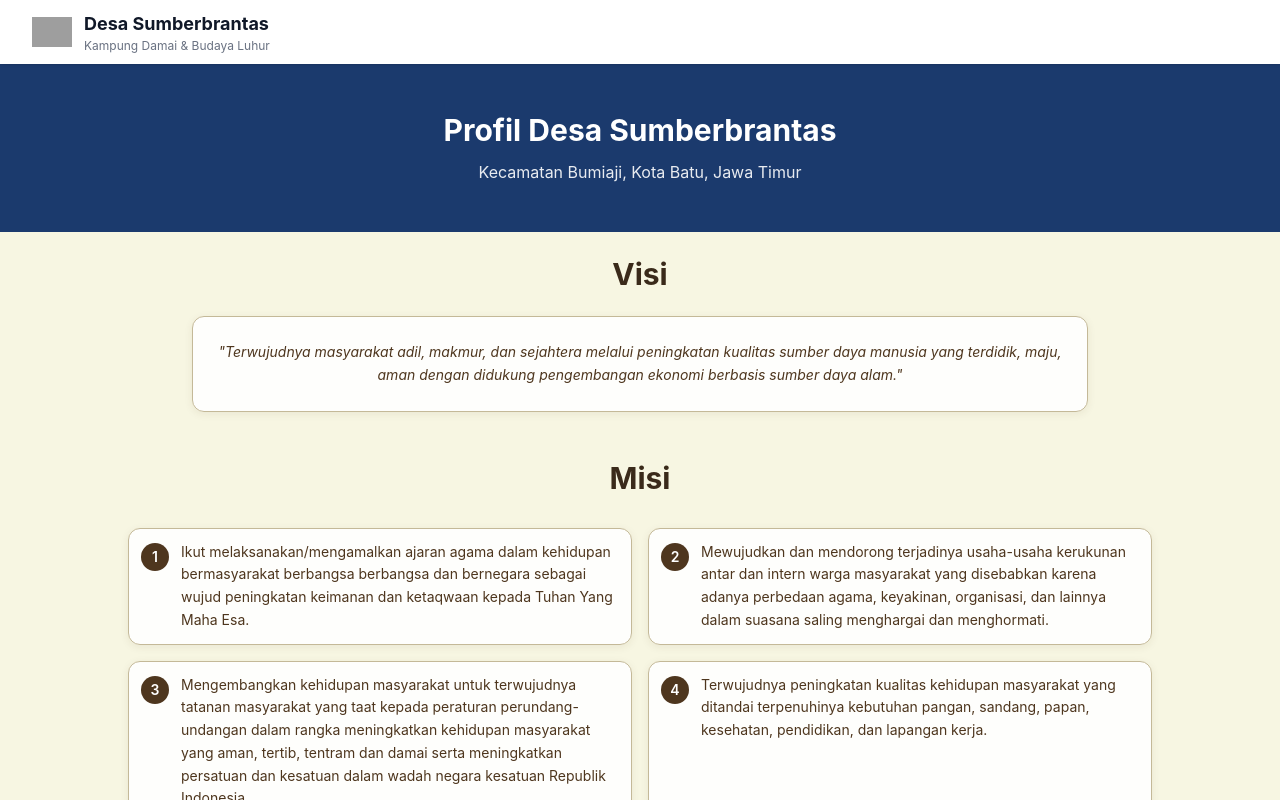
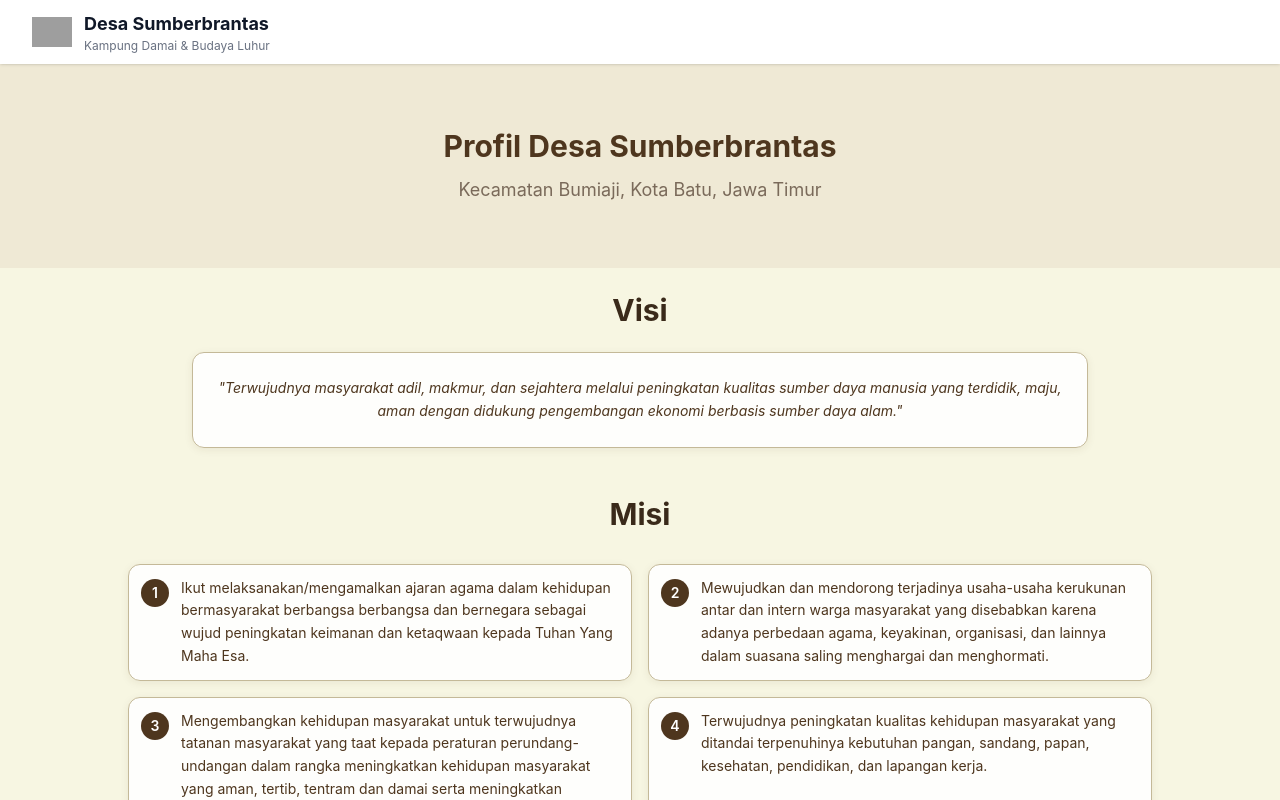
Before and after one commit to sumberbrantas/website-desa-sumberbrantas, a Next.js app: page /profil-desa in a window 1280 px wide. Shown: the top 800 px of the page. Built offline with nearby package versions, Linux system fonts and the light colour scheme; grey boxes are pictures that could not be loaded.

Commit message:
color ui edit

```diff
--- a/src/app/profil-desa/page.tsx
+++ b/src/app/profil-desa/page.tsx
@@ -27,11 +27,11 @@ const ProfilDesaPage = () => {
     <div className={`min-h-screen flex flex-col smooth-transition ${mounted ? "smooth-reveal" : "animate-on-load"}`}>
       <Header />
 
-      <section className="bg-[#1B3A6D] text-white py-12">
+      <section className="py-16" style={{ backgroundColor: "var(--background-alt)" }}>
         <div className="max-w-7xl mx-auto px-4 sm:px-6 lg:px-8">
           <div className="text-center">
             <h1 className="text-2xl md:text-3xl font-bold mb-3">{judul}</h1>
-            {subJudul && <p className="text-base text-white/90 max-w-2xl mx-auto">{subJudul}</p>}
+            {subJudul && <p className="text-lg max-w-2xl mx-auto text-earth-muted">{subJudul}</p>}
           </div>
         </div>
       </section>
--- a/src/hooks/useInfoCardsData.ts
+++ b/src/hooks/useInfoCardsData.ts
@@ -18,13 +18,13 @@ export const useInfoCardsData = () => {
     {
       icon: FiUsers,
       title: "Jumlah Penduduk",
-      value: "7.847",
+      value: "4.979",
       subtitle: "Jiwa",
     },
     {
       icon: FiHome,
       title: "Jumlah RT",
-      value: "39",
+      value: "34",
       subtitle: "Rukun Tetangga",
     },
   ];
--- a/src/hooks/useWeather.ts
+++ b/src/hooks/useWeather.ts
@@ -58,7 +58,7 @@ export const useWeather = () => {
               windSpeed: Math.round(current.windspeed),
               icon: weatherInfo.icon,
               feelsLike: Math.round(current.temperature + (current.windspeed > 10 ? -2 : 0)),
-              source: "Open-Meteo"
+              source: "Open-Meteo",
             };
           }
         } catch (error) {
@@ -67,7 +67,7 @@ export const useWeather = () => {
 
         if (!weatherData) {
           try {
-            const wttrResponse = await fetch(`https://wttr.in/Malang,Indonesia?format=j1`);
+            const wttrResponse = await fetch(`https://wttr.in/Sumberbrantas,Bumiaji?format=j1`);
             if (wttrResponse.ok) {
               const wttrData = await wttrResponse.json();
               const current = wttrData.current_condition[0];
@@ -78,7 +78,7 @@ export const useWeather = () => {
                 windSpeed: parseInt(current.windspeedKmph),
                 icon: current.weatherCode,
                 feelsLike: parseInt(current.FeelsLikeC),
-                source: "wttr.in"
+                source: "wttr.in",
               };
             }
           } catch (error) {
@@ -90,7 +90,7 @@ export const useWeather = () => {
           console.log("✅ Weather data received from", weatherData.source, ":", {
             description: weatherData.description,
             icon: weatherData.icon,
-            temperature: weatherData.temperature + "°C"
+            temperature: weatherData.temperature + "°C",
           });
           setWeather(weatherData);
         } else {
```
